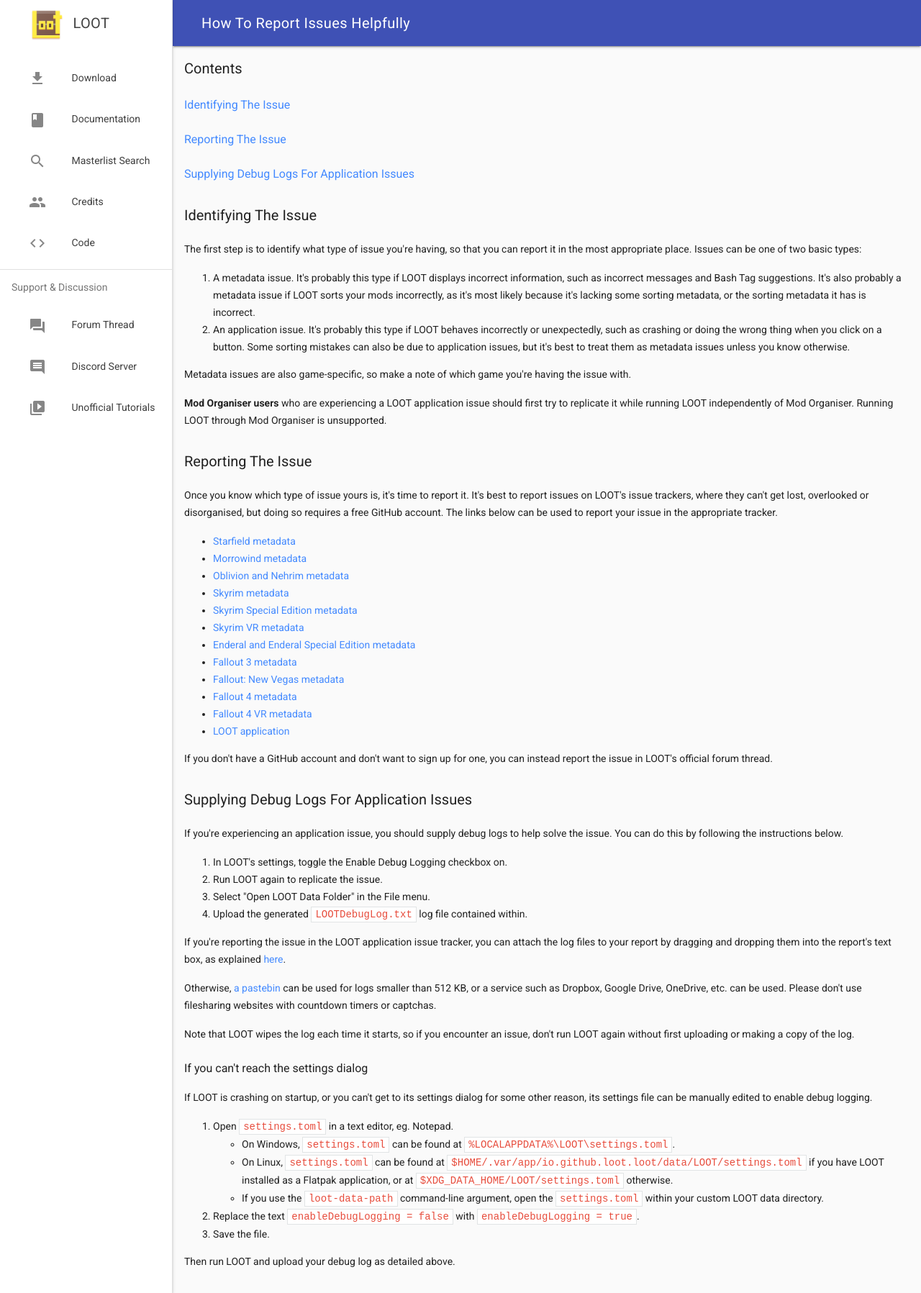
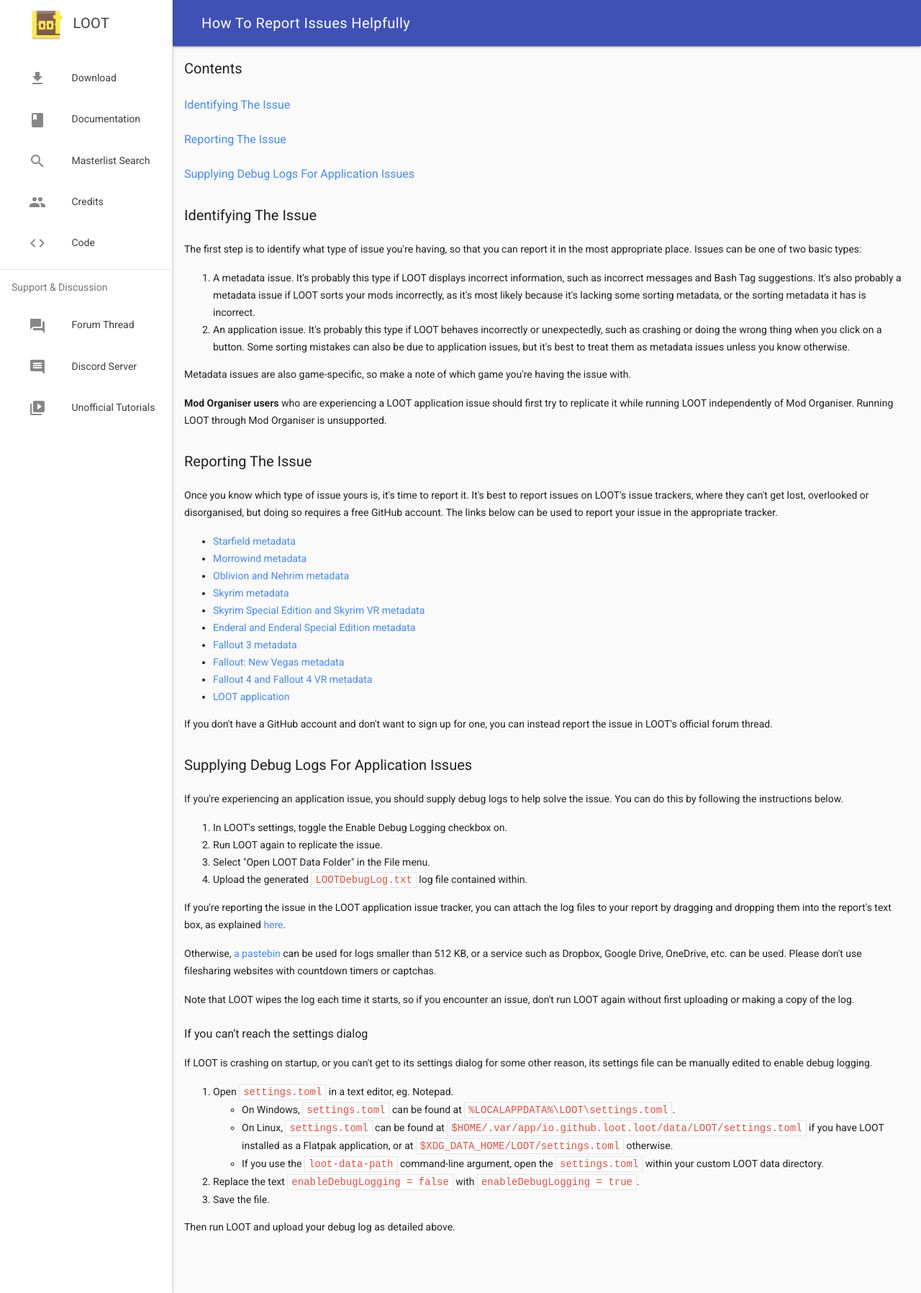
Before and after one commit to loot/loot.github.io, a Jekyll site: the page built from docs/help/How-To-Report-Issues-Helpfully.html, in a window 1280 px wide. Shown: the whole page at 72% size. Built offline with Jekyll 4.4.1, drawn with Linux system fonts in a browser that asks for light colours.

```diff
--- a/docs/contributing/Masterlist-Editing.html
+++ b/docs/contributing/Masterlist-Editing.html
@@ -98,7 +98,7 @@ msg:
 
 <pre><code>https://loot.github.io/search/?game=&lt;game&gt;&amp;search=&lt;search&gt;</code></pre>
 
-<p>where <code>&lt;game&gt;</code> can be one of <code>starfield</code>, <code>morrowind</code>, <code>oblivion</code>, <code>skyrim</code>, <code>skyrimse</code>, <code>skyrimvr</code>, <code>fallout3</code>, <code>falloutnv</code>, <code>fallout4</code>, <code>fallout4vr</code> or <code>enderal</code>. <code>&lt;search&gt;</code> is the string you want to search for.</p>
+<p>where <code>&lt;game&gt;</code> can be one of <code>starfield</code>, <code>morrowind</code>, <code>oblivion</code>, <code>skyrim</code>, <code>skyrimse</code>, <code>fallout3</code>, <code>falloutnv</code>, <code>fallout4</code> or <code>enderal</code>. <code>&lt;search&gt;</code> is the string you want to search for.</p>
 
 <h3>Common Metadata</h3>
 
--- a/docs/help/How-To-Report-Issues-Helpfully.html
+++ b/docs/help/How-To-Report-Issues-Helpfully.html
@@ -33,13 +33,11 @@ title: How To Report Issues Helpfully
   <li><a href="https://github.com/loot/morrowind/issues/new">Morrowind metadata</a></li>
   <li><a href="https://github.com/loot/oblivion/issues/new">Oblivion and Nehrim metadata</a></li>
   <li><a href="https://github.com/loot/skyrim/issues/new">Skyrim metadata</a></li>
-  <li><a href="https://github.com/loot/skyrimse/issues/new">Skyrim Special Edition metadata</a></li>
-  <li><a href="https://github.com/loot/skyrimvr/issues/new">Skyrim VR metadata</a></li>
+  <li><a href="https://github.com/loot/skyrimse/issues/new">Skyrim Special Edition and Skyrim VR metadata</a></li>
   <li><a href="https://github.com/loot/enderal/issues/new">Enderal and Enderal Special Edition metadata</a></li>
   <li><a href="https://github.com/loot/fallout3/issues/new">Fallout 3 metadata</a></li>
   <li><a href="https://github.com/loot/falloutnv/issues/new">Fallout: New Vegas metadata</a></li>
-  <li><a href="https://github.com/loot/fallout4/issues/new">Fallout 4 metadata</a></li>
-  <li><a href="https://github.com/loot/fallout4vr/issues/new">Fallout 4 VR metadata</a></li>
+  <li><a href="https://github.com/loot/fallout4/issues/new">Fallout 4 and Fallout 4 VR metadata</a></li>
   <li><a href="https://github.com/loot/loot/issues/new">LOOT application</a></li>
 </ul>
 
--- a/js/search.js
+++ b/js/search.js
@@ -13,12 +13,12 @@ const repos = [
     [ "Nehrim", "oblivion" ],
     [ "Skyrim", "skyrim" ],
     [ "Skyrim SE", "skyrimse" ],
-    [ "Skyrim VR", "skyrimvr" ],
+    [ "Skyrim VR", "skyrimse" ],
     [ "Enderal", "enderal" ],
     [ "Fallout 3", "fallout3" ],
     [ "Fallout: New Vegas", "falloutnv" ],
     [ "Fallout 4", "fallout4" ],
-    [ "Fallout 4 VR", "fallout4vr" ],
+    [ "Fallout 4 VR", "fallout4" ],
 ]
 
 const gameSelect = document.getElementById('gameSelectMenu');
```
